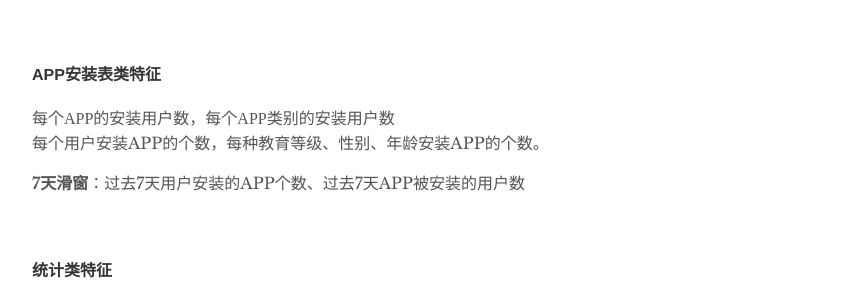
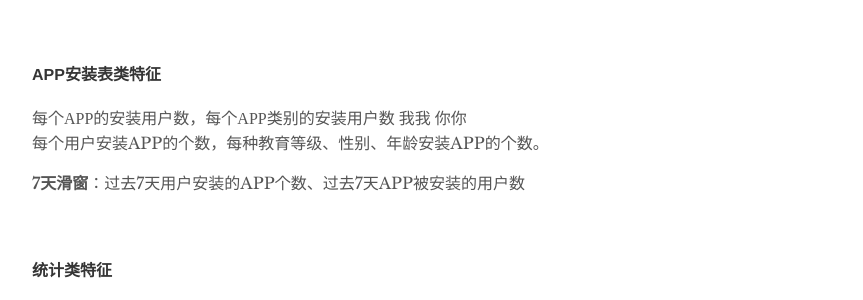
Before and after one commit to dylanchen0114/blog_pages, a Jekyll site: the page built from _posts/2017-11-29-Tencent-APP-Conversion-Cempetition.md, in a window 1280 px wide. Shown: the part 430-730 px from the top of the page, without its empty margins (208-1071 px from the left). Built offline with Jekyll 4.4.1, drawn with Linux system fonts in a browser that asks for light colours.

Commit message:
first post

```diff
--- a/_posts/2017-11-29-Tencent-APP-Conversion-Cempetition.md
+++ b/_posts/2017-11-29-Tencent-APP-Conversion-Cempetition.md
@@ -14,7 +14,15 @@ author: "Dylan"
 
 #### APP安装表类特征
 
-<font face="华文楷体"> 每个APP的安装用户数，每个APP类别的安装用户数 </font>
+<font face="华文楷体">
+
+每个APP的安装用户数，每个APP类别的安装用户数
+
+我我
+
+你你
+
+</font>
 
 每个用户安装APP的个数，每种教育等级、性别、年龄安装APP的个数。
 
```
